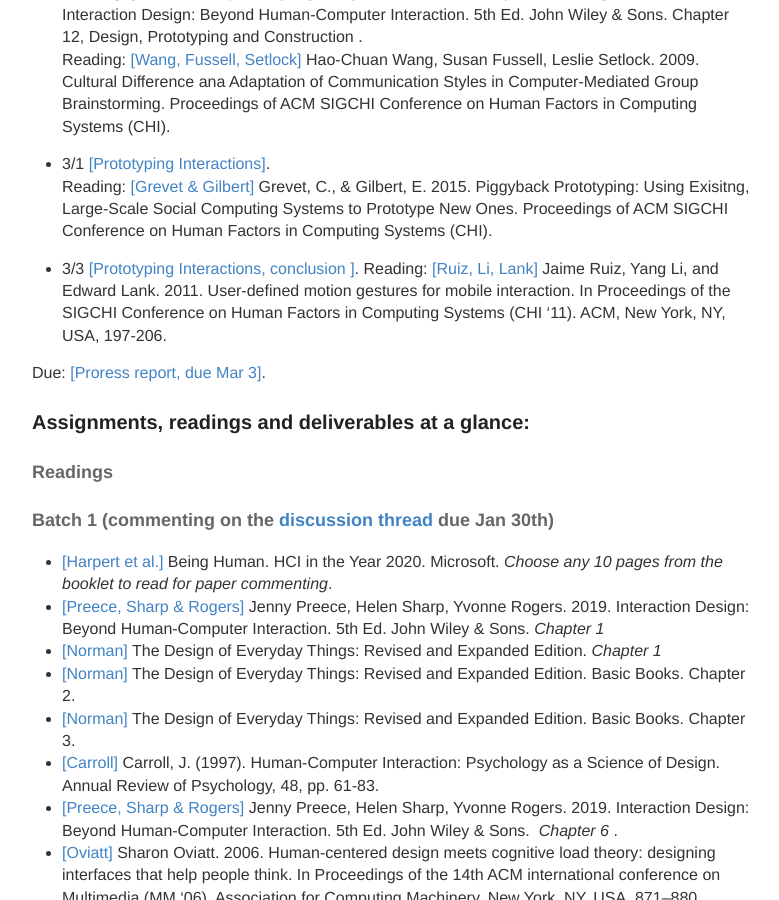
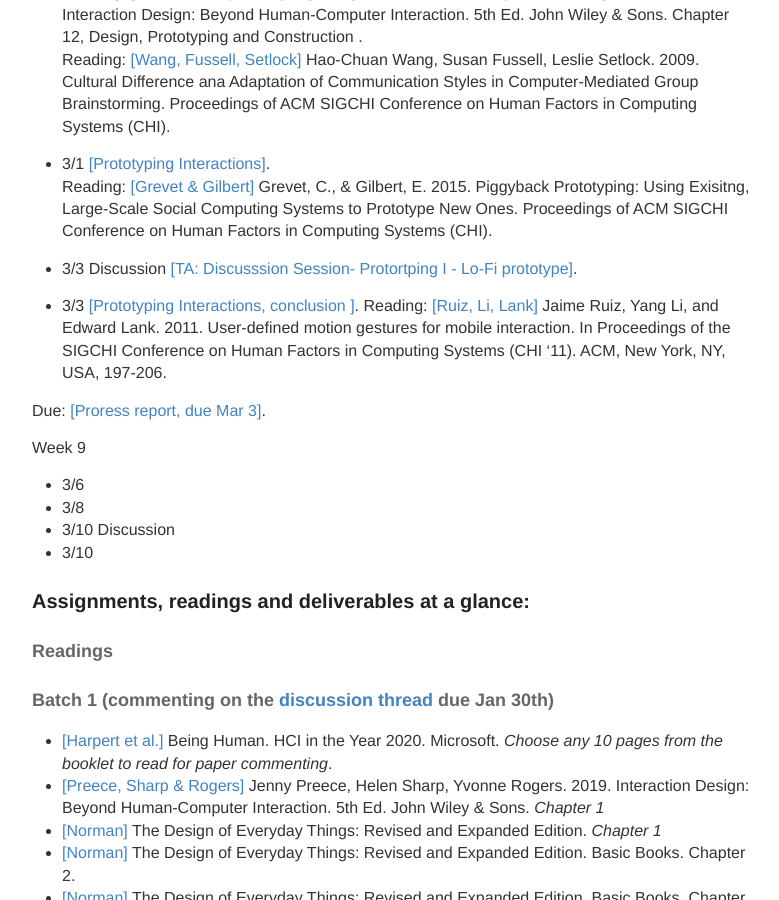
Before and after one commit to hciwang/hciwang.github.io, a Jekyll site: the page built from _posts/2022-1-1-lectures.md, in a window 1280 px wide and 900 px high, scrolled down 2816 px. Shown: the whole window, without its empty margins (248-1027 px from the left). Built offline with Jekyll 4.4.1, drawn with Linux system fonts in a browser that asks for light colours.

Commit message:
Update 2022-1-1-lectures.md

```diff
--- a/_posts/2022-1-1-lectures.md
+++ b/_posts/2022-1-1-lectures.md
@@ -104,10 +104,20 @@
 - 3/1 [[Prototyping Interactions]](https://canvas.ucdavis.edu/courses/747452/files/folder/Lecture%20slides?preview=19549410).
 Reading: [[Grevet & Gilbert]](https://canvas.ucdavis.edu/courses/747452/files/folder/Misc%20files?preview=19733976) Grevet, C., & Gilbert, E. 2015. Piggyback Prototyping: Using Exisitng, Large-Scale Social Computing Systems to Prototype New Ones. Proceedings of ACM SIGCHI Conference on Human Factors in Computing Systems (CHI).
 
+- 3/3 Discussion [[TA: Discusssion Session- Protortping I - Lo-Fi prototype]](https://canvas.ucdavis.edu/courses/747452/files/folder/Discussion%20slides?preview=19761758).
+
+
 - 3/3  [[Prototyping Interactions, conclusion ]](https://canvas.ucdavis.edu/courses/747452/files/folder/Lecture%20slides?preview=19549410).
 Reading: [[Ruiz, Li, Lank]](https://canvas.ucdavis.edu/courses/747452/files/folder/Misc%20files?preview=19761624&sort=created_at&order=desc) Jaime Ruiz, Yang Li, and Edward Lank. 2011. User-defined motion gestures for mobile interaction. In Proceedings of the SIGCHI Conference on Human Factors in Computing Systems (CHI '11). ACM, New York, NY, USA, 197-206.
 
 Due: [[Proress report, due Mar 3]](https://canvas.ucdavis.edu/courses/747452/assignments/1019764).
+
+Week 9
+
+- 3/6
+- 3/8
+- 3/10 Discussion
+- 3/10
 
 
 ### Assignments, readings and deliverables at a glance:
```
